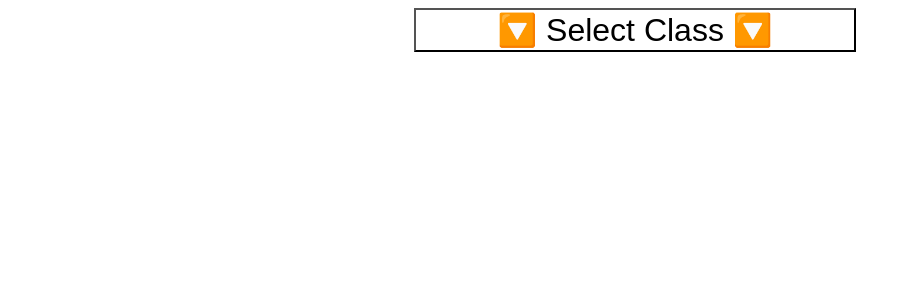
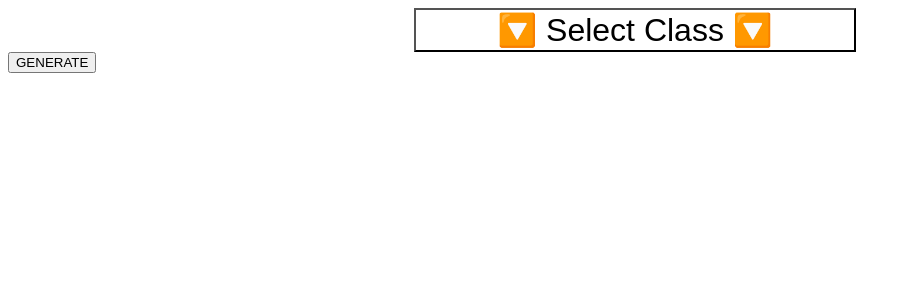
Before and after one commit to lolhol/academic-ally, a Next.js app: page /gen in a window 1280 px wide. Shown: the top 300 px of the page, without its empty margins (0-911 px from the left). Built offline with nearby package versions, Linux system fonts and the light colour scheme.

Commit message:
proto test

```diff
--- a/src/components/DropdownMenu.tsx
+++ b/src/components/DropdownMenu.tsx
@@ -90,6 +90,10 @@ const DropdownMenu: React.FC<DropDownMenuProps> = (props) => {
                     name={"AP World History"}
                     onClick={handleButtonClick}
                   />
+                  <DropdownButton
+                    name={"The Book Thief"}
+                    onClick={handleButtonClick}
+                  />
                 </>
               )}
             </div>
--- a/src/pages/gen.tsx
+++ b/src/pages/gen.tsx
@@ -3,36 +3,55 @@ import DropdownMenu from "../components/DropdownMenu";
 
 import css from "../styles/genStyle.module.css";
 
+let prompt: string;
+let results: string[];
+
 export default function Gen() {
+  const [isGenerated, setGen] = useState(false);
+
   const [lessonName, setLessonName] = useState("NONE");
 
   const [chapter, setChapter] = useState("NONE");
 
   return (
     <main>
+      {!isGenerated && (
+        <>
           <div>
               <DropdownMenu propsClass={function (buttonName: string): void {
                 setLessonName(buttonName);
               } } propsLesson={function (buttonName: string): void {
-          setChapter(buttonName)
+                setChapter(buttonName);
                 console.log(chapter);
               } } />
+
+              <button onClick={() => {
+                setGen(true);
+                handleExecute(lessonName, chapter);
+              } }>GENERATE</button>
           </div>
+        </>
+      )}
 
-      <div className={css.genButton}>
+      {isGenerated && (
+        <>
+          <div>
 
           </div>
+        </>
+      )}
     </main>
   );
 }
 
 //<button onClick={() => {handleExecute();}}>GENERATE</button>
+// </div><div className={css.genButton}>
 
-const handleExecute = async () => {
+const handleExecute = async (lesson: string, chapter: string) => {
     let a = JSON.stringify({
-      textbook: "Book Thief",
+      textbook: lesson,
       instructions: "given the textbook generate a random problem based on the question. Only include the question",
-      prompt: "write a multiple choice problem on chapter 6 in the Book Thief. Do not provide answer choices, however, or A B C and D. Just provide the question."
+      prompt: "write a multiple choice problem on chapter " + chapter + " in the Book Thief. Do not provide answer choices, however, or A B C and D. Just provide the question."
     });
 
     const question = await fetch("./api/getRes", {
@@ -45,7 +64,7 @@ const handleExecute = async () => {
     console.log(jsonQuestion.val);
 
     let b = JSON.stringify({
-      textbook: "Book Thief",
+      textbook: lesson,
       instructions: "only include the answer to the question in your response. Do not include anything else",
       prompt: "generate the correct answer to the question " + jsonQuestion.val,
     })
@@ -63,7 +82,7 @@ const handleExecute = async () => {
 
     for (let i = 0; i < 3; i++){
       let c = JSON.stringify({
-        textbook: "Book Thief",
+        textbook: lesson,
         instructions: "only include the answer to the question in your response. Do not include anything else",
         prompt: "generate an incorrect but reasonable answer to the question " + jsonQuestion.val,
       })
@@ -78,5 +97,8 @@ const handleExecute = async () => {
       console.log(jsonIncorrectAnswer.val);
     }
 
-    console.log(answerchoices);
+    prompt = jsonQuestion.val;
+    results = answerchoices;
+
+    //console.log(answerchoices);
 };
```
Also changed, not shown: src/pages/test.tsx (+14 -6 lines). Lines whose indentation alone changed are shown as unchanged.
